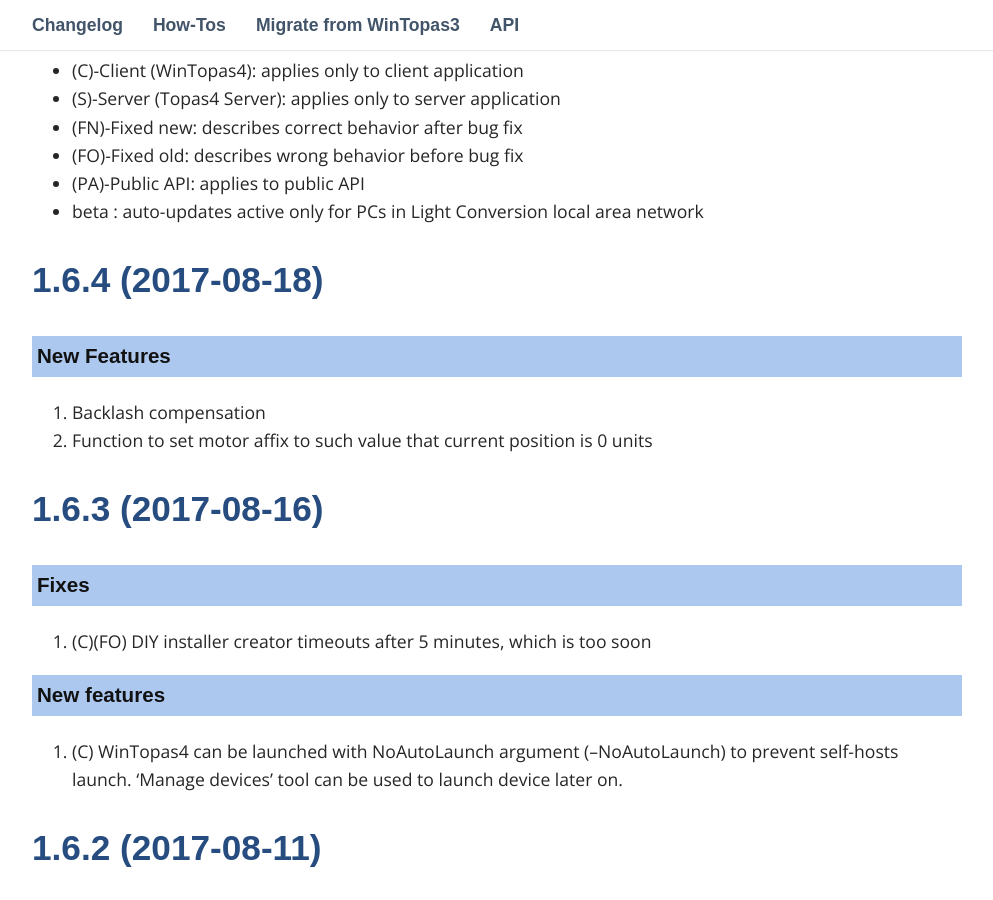
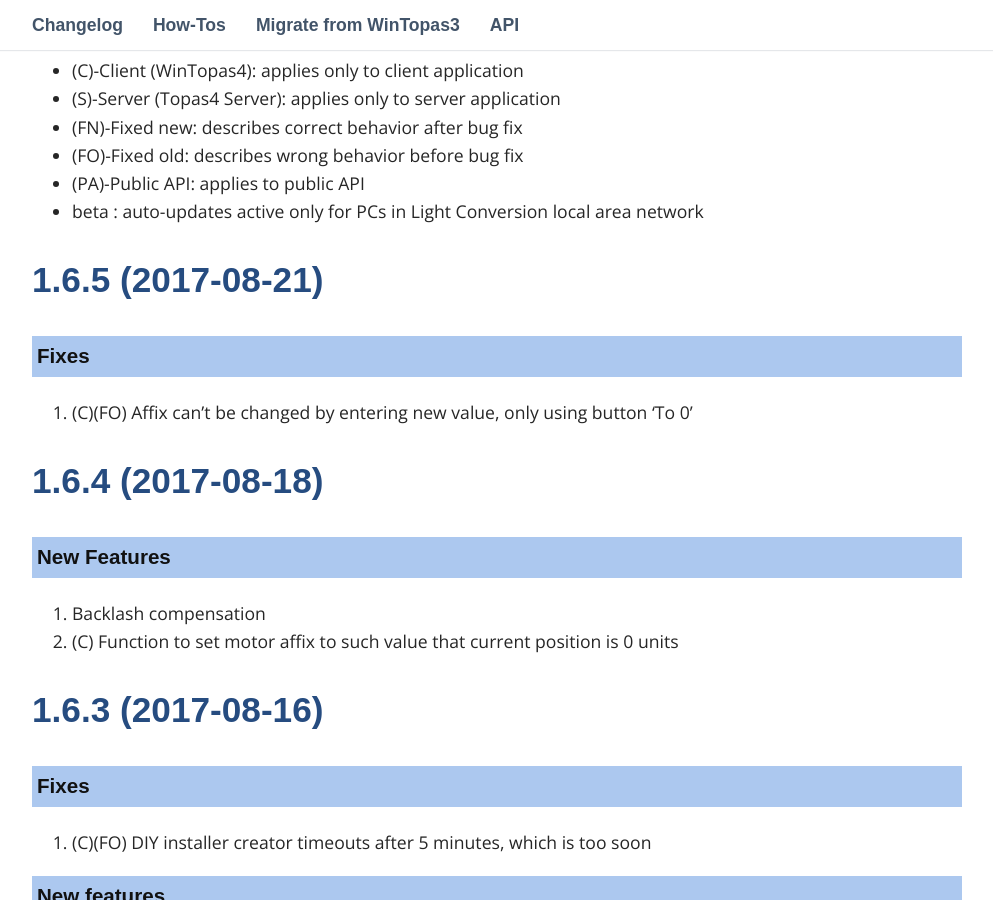
Before and after one commit to DomasM/Topas4InfoTemp00, a Jekyll site: the page built from _pages/03_changelog.md, in a window 1280 px wide and 900 px high, scrolled down 497 px. Shown: the whole window, without its empty margins (143-1136 px from the left). Built offline with Jekyll 4.4.1, drawn with Linux system fonts in a browser that asks for light colours; some web fonts are replaced; comment, search, counter and statistics services are not loaded.

Commit message:
1.6.5 release

```diff
--- a/_pages/03_changelog.md
+++ b/_pages/03_changelog.md
@@ -20,12 +20,20 @@
 
 
 
+## 1.6.5 (2017-08-21)
+
+### Fixes
+
+1. (C)(FO) Affix can't be changed by entering new value, only using button 'To 0'
+
+
+
 ## 1.6.4 (2017-08-18)
 
 ### New Features
 
 1. Backlash compensation
-1. Function to set motor affix to such value that current position is 0 units
+1. (C) Function to set motor affix to such value that current position is 0 units
 
 
 
```
